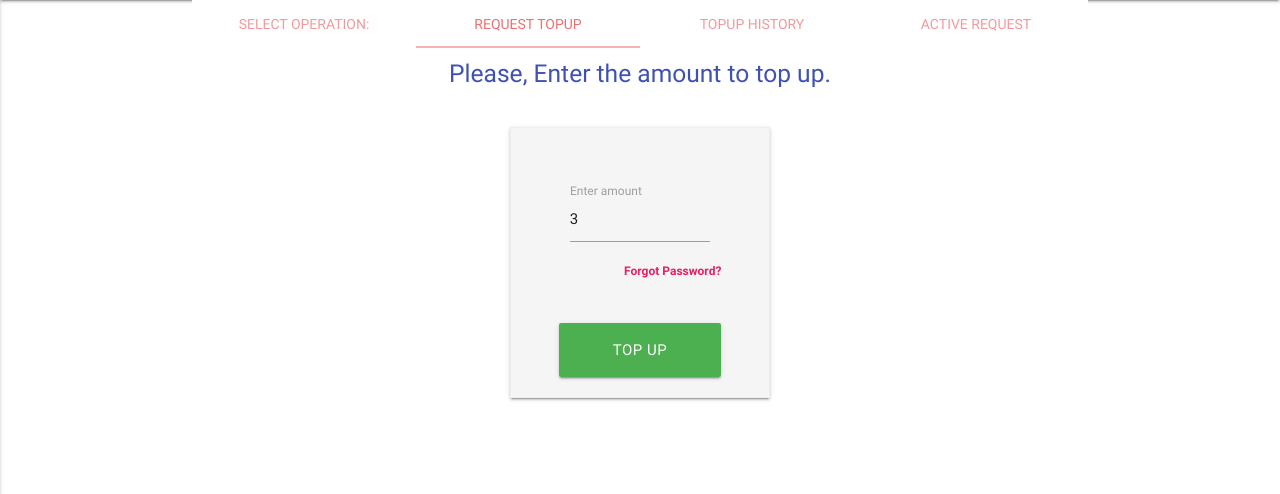
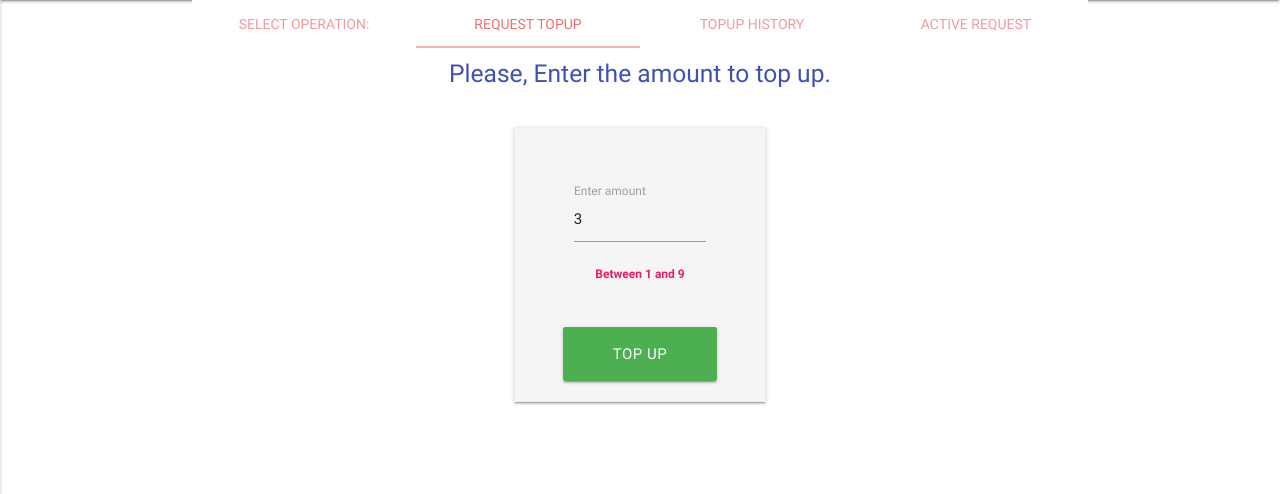
Before and after one commit to irfanrizvidev/printer, a Flask app: template templates/resident.html in a window 1280 px wide. Shown: the part 64-558 px from the top of the page. Run offline with Flask 2, Linux system fonts and the light colour scheme; the template is opened without the code that fills it, so the values that code supplies are empty; some libraries are stand-ins or nearby versions.

Commit message:
indentation done in resident and admin.html

```diff
--- a/templates/admin.html
+++ b/templates/admin.html
@@ -6,7 +6,7 @@
 			<li class="tab col s3 disabled"><a href="#test1">Select Tasks:</a></li>
 			<li class="tab col s3"><a class="active" href="#test2">Add Topup</a></li>
 			<li class="tab col s3"><a href="#test3">Topup Requests</a></li>
-        <li class="tab col s3"><a href="#test4"  id="adduser">Add User</a></li>
+			<li class="tab col s3"><a href="#test4" id="adduser">Add User</a></li>
 		</ul>
 	</div>
 	<div id="test1" class="col s12">Test 1</div>
@@ -184,7 +184,8 @@
                 {% endif %}
 			{% endwith %}
 			<div class="container">
-        <div class="z-depth-1 grey lighten-4 row" style="display: inline-block; padding: 32px 48px 0px 48px; border: 1px solid #EEE;">
+				<div class="z-depth-1 grey lighten-4 row"
+					style="display: inline-block; padding: 32px 48px 0px 48px; border: 1px solid #EEE;">
 
 					<form id="registerForm" action="/register" class="col s12" method="post">
 						<div class='row'>
--- a/templates/base.html
+++ b/templates/base.html
@@ -15,13 +15,13 @@
 				<a href="#" data-activates="mobile-demo" class="button-collapse"><i class="material-icons">menu</i></a>
 				<ul id="nav-mobile" class="right hide-on-med-and-down">
 					{% if session['username'] %}
-                        <li><a href="#" class="btn disabled teal darken-2">Hi {{ session['username']|upper }}!  </a></li>
+					<li><a href="#" class="btn disabled teal darken-2">Hi {{ session['username']|upper }}! </a></li>
 					<li><a href="{{url_for('logout')}}">Logout</a></li>
 					{% endif %}
 				</ul>
 				<ul class="side-nav" id="mobile-demo">
 					{% if session['username'] %}
-                        <li><a href="#" class="btn disabled teal darken-2">Hi {{ session['username']|upper }}!  </a></li>
+					<li><a href="#" class="btn disabled teal darken-2">Hi {{ session['username']|upper }}! </a></li>
 					<li><a href="{{url_for('logout')}}">Logout</a></li>
 					{% endif %}
 				</ul>
@@ -34,7 +34,6 @@
 	<script src="https://cdnjs.cloudflare.com/ajax/libs/jquery/3.2.1/jquery.min.js"></script>
 	<script src="https://cdnjs.cloudflare.com/ajax/libs/materialize/0.100.2/js/materialize.min.js"></script>
 	<script type="text/javascript">
-
 		$(document).ready(function() {
             $('.collapsible').collapsible();
             $('select').material_select();
--- a/templates/resident.html
+++ b/templates/resident.html
@@ -32,7 +32,8 @@
 			    {% endif %}
 			{% endwith %}
 			<div class="container">
-        <div class="z-depth-1 grey lighten-4 row" style="display: inline-block; padding: 32px 48px 0px 48px; border: 1px solid #EEE;">
+				<div class="z-depth-1 grey lighten-4 row"
+					style="display: inline-block; padding: 32px 48px 0px 48px; border: 1px solid #EEE;">
 
 					<form action="/resident/topup" class="col s12" method="post">
 						<div class='row'>
@@ -45,8 +46,8 @@
 								<input class='validate' type='number' name='amount' id='amount' value="3" min="1" max="9" />
 								<label for='amount'>Enter amount</label>
 							</div>
-              <label style='float: right;'>
-								<a class='pink-text' href='#!'><b>Forgot Password?</b></a>
+							<label style='float: center;'>
+								<a class='pink-text' href='#!'><b>Between 1 and 9</b></a>
 							</label>
 						</div>
 
```
Lines whose indentation alone changed are shown as unchanged.
